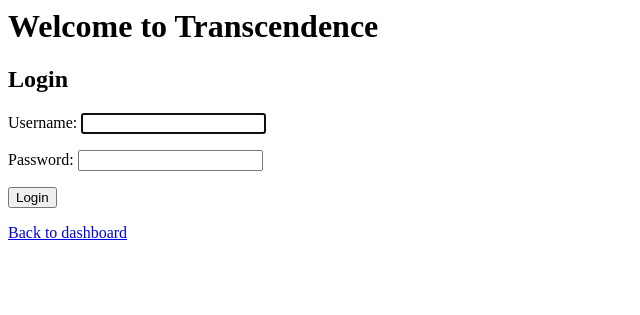
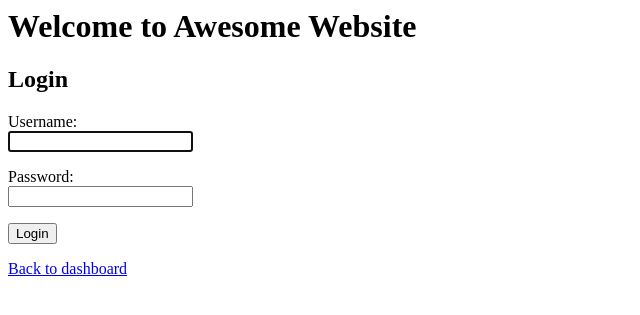
Before and after one commit to itzbw/ft_transcendence, a Django app: page /accounts/login/ in a window 1280 px wide. Shown: the top 315 px of the page, without its empty margins (0-640 px from the left). Run offline with Django 5.2, Linux system fonts and the light colour scheme.

Commit message:
User authentication works [DOING] ---[feat]: add small css scprit in base.html

```diff
--- a/user_authentication/users/templates/base.html
+++ b/user_authentication/users/templates/base.html
@@ -1,6 +1,17 @@
 <!--users_authentication/templates/base.html-->
 
-<h1>Welcome to Transcendence</h1>
+<!--users/templates/base.html-->
+
+<style>
+    label, input {
+        display: block;
+    }
+    span.helptext {
+        display: none;
+    }
+</style>
+
+<h1>Welcome to Awesome Website</h1>
 
 {% block content %}
 {% endblock %}
```
